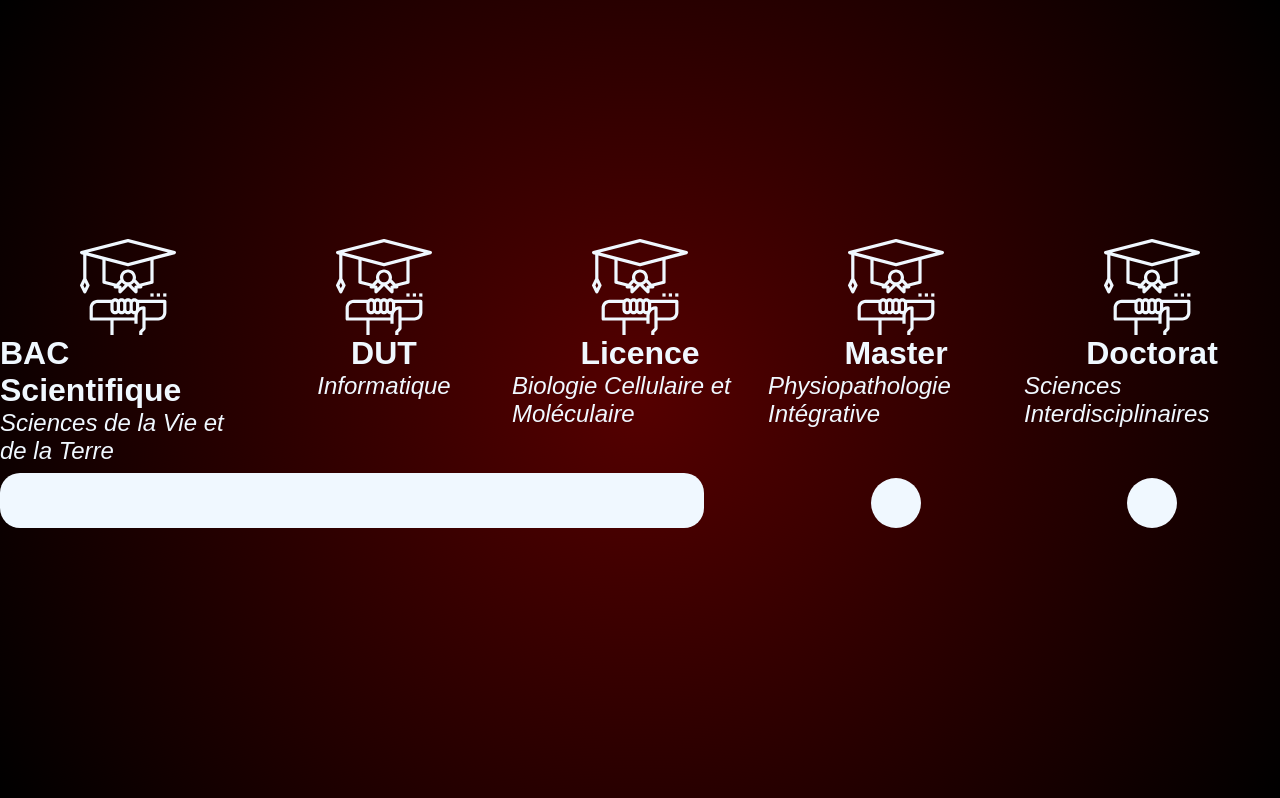
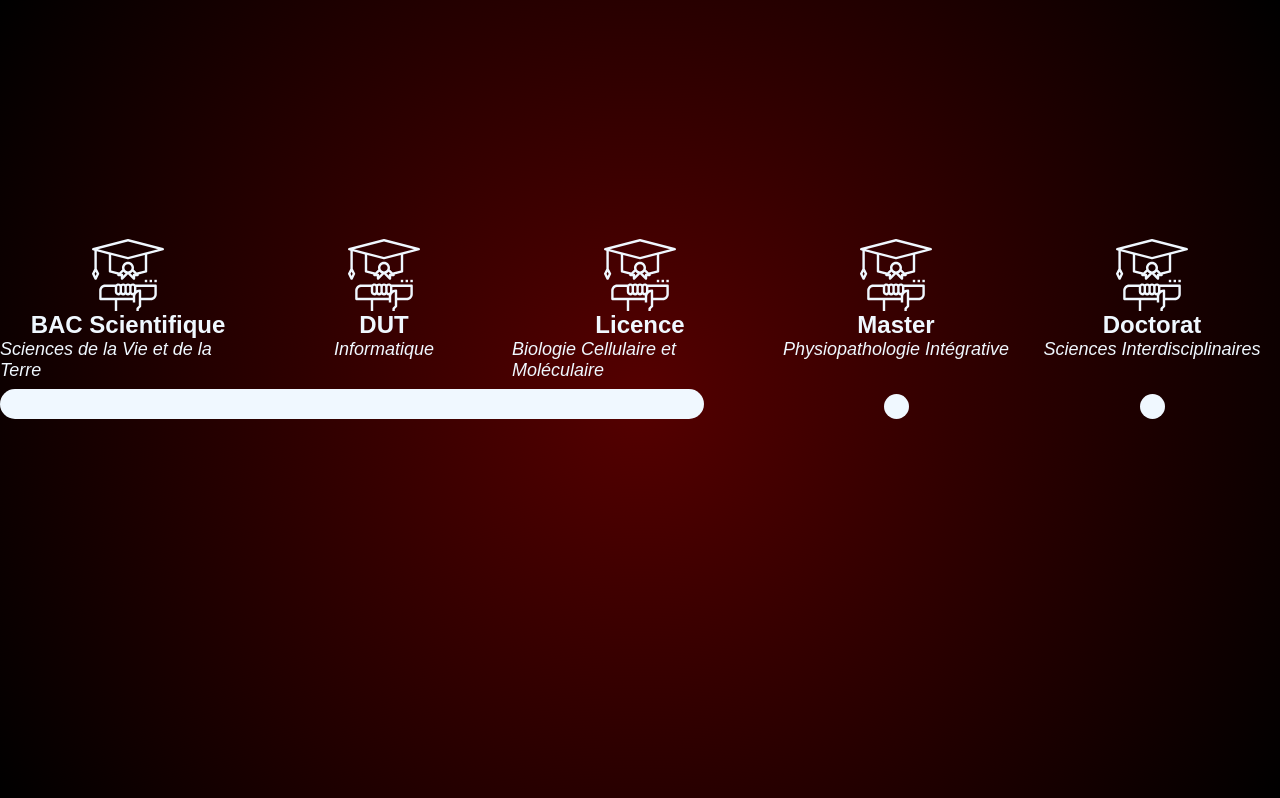
Before and after one commit to Bacchvs/Bacchvs.github.io, a PHP site: page / in a window 1280 px wide. Shown: the part 3201-3999 px from the top of the page. Run offline with PHP 8.4, Linux system fonts and the light colour scheme.

Commit message:
Mise en service du 13/08/2024-20:19:51

```diff
--- a/css/style.css
+++ b/css/style.css
@@ -641,8 +641,8 @@ section{
 }
 
 .dot{
-    height: 50px;
-    width: 50px;
+    height: 25px;
+    width: 25px;
 
     background-color: aliceblue;
 
@@ -655,7 +655,7 @@ section{
     background-color: aliceblue;
 
     width: 55% ;
-    height: 55px;
+    height: 30px;
 
     grid-row: 2;
     grid-column: 1/-1; /* Occupe toutes les colonnes de la grille */
@@ -682,6 +682,7 @@ section{
     align-items: top;
 
     grid-template-columns: repeat(5, 1fr);
+    font-size: 0.75em;
 
 }
 
--- a/index.html
+++ b/index.html
@@ -5,7 +5,7 @@
     <meta name="viewport" content="width=device-width, initial-scale=1.0">
     <link id="favicon" rel="icon" href="/img/favicons/favicon_light.png" type="image/png">
     <title>Arnaud Sénécaut</title>
-    <script src="/js/main.js" type="module"></script>
+    <script src="/js/main.js"></script>
     <script src="/js/code_snippet.js"></script>
 
     <link href="css/style.css" rel="stylesheet"/>
@@ -49,7 +49,7 @@
                 </svg>
             </a>
 
-            <a  class="icon_reseau cv" alt="CV Link" title="Mon CV" href="documents/CV_Arnaud_SENECAUT_Biologie.pdf" target="_blank" rel="noopener noreferrer" >
+            <a  class="icon_reseau cv" alt="CV Link" title="Mon CV" href="documents/CV_Arnaud_SENECAUT_Biologie_caviarde.pdf" target="_blank" rel="noopener noreferrer" onclick="messageCaviard()">
             </a>
 
         </div>
--- a/js/main.js
+++ b/js/main.js
@@ -1,5 +1,11 @@
-import util from "./util.js"
+// import util from "./util.js"
 
+
+alert("chargé jusquici");
+
+  function isDarkMode(){
+    return window.matchMedia('(prefers-color-scheme: dark)').matches;
+}
 
 let isFullyCharged = false;
 const time_start = new Date().getTime();
@@ -7,16 +13,21 @@ const time_start = new Date().getTime();
 const copyright_string = "Copyright © "+ (new Date().getFullYear()) + " Arnaud Sénécaut - All Rights Reserved.";
 const monAge = new Date().getFullYear() - 2000;
 
-
+function messageCaviard(){
+    alert("Bonjour,\n\nVeuillez noter que la version du CV que vous avez téléchargée est une version caviardée pour des raisons de confidentialité. Pour toute question ou pour obtenir des informations supplémentaires, n'hésitez pas à me contacter par e-mail.\nMerci de votre compréhension.\n\nCordialement,\n\tArnaud Sénécaut");
+}
 
 // pour mettre à jour le favicon en fonction du theme
 function updateFavicon() {
     const favicon = document.getElementById('favicon');
-    const darkMode = util.isDarkMode();
+    const darkMode =  isDarkMode();
     favicon.href = darkMode ? '/img/favicons/favicon_dark.png' : '/img/favicons/favicon_light.png';
 }
 
 updateFavicon();
+
+
+
 
 // document.addEventListener('DOMContentLoaded', updateFavicon);
 window.matchMedia('(prefers-color-scheme: dark)').addEventListener('change', updateFavicon);
@@ -25,12 +36,13 @@ window.matchMedia('(prefers-color-scheme: dark)').addEventListener('change', upd
 
 let language = navigator.language;
 
-let CVname;
-if (language === "fr"){
-    CVname = "CV_Arnaud_SENECAUT_Biologie.pdf"
-}else{
-    CVname = "CV_Arnaud_SENECAUT_Biologie_EN.pdf"
-}
+
+// let CVname;
+// if (language === "fr"){
+//     CVname = "CV_Arnaud_SENECAUT_Biologie.pdf"
+// }else{
+//     CVname = "CV_Arnaud_SENECAUT_Biologie_EN.pdf"
+// }
 
 
 // Permet de scroller à la bonne section
@@ -74,6 +86,7 @@ function switch_menuVisibility(){
         menu.style.display = 'none';
     }
 }
+
 
 
 function copyElemVal(elem) {
@@ -134,8 +147,6 @@ document.addEventListener('keydown', function(event) {
 
 
 // document.getElementById("cv_displayer").setAttribute("src", "http://docs.google.com/gview?url=bacchvs.github.io/documents/"+CVname+"&embedded=true");
-
-
 
 
 //////////////////////////////////////////////////////////// RELATIF AUX 2L2MENTS
--- a/js/util.js
+++ b/js/util.js
@@ -33,8 +33,5 @@ export default {
 
 
 
-    isDarkMode(){
-        return window.matchMedia('(prefers-color-scheme: dark)').matches;
-    }
 
 };
```
Also changed, not shown: sitemap.xml (added, +16 -0 lines), 3 other files.
